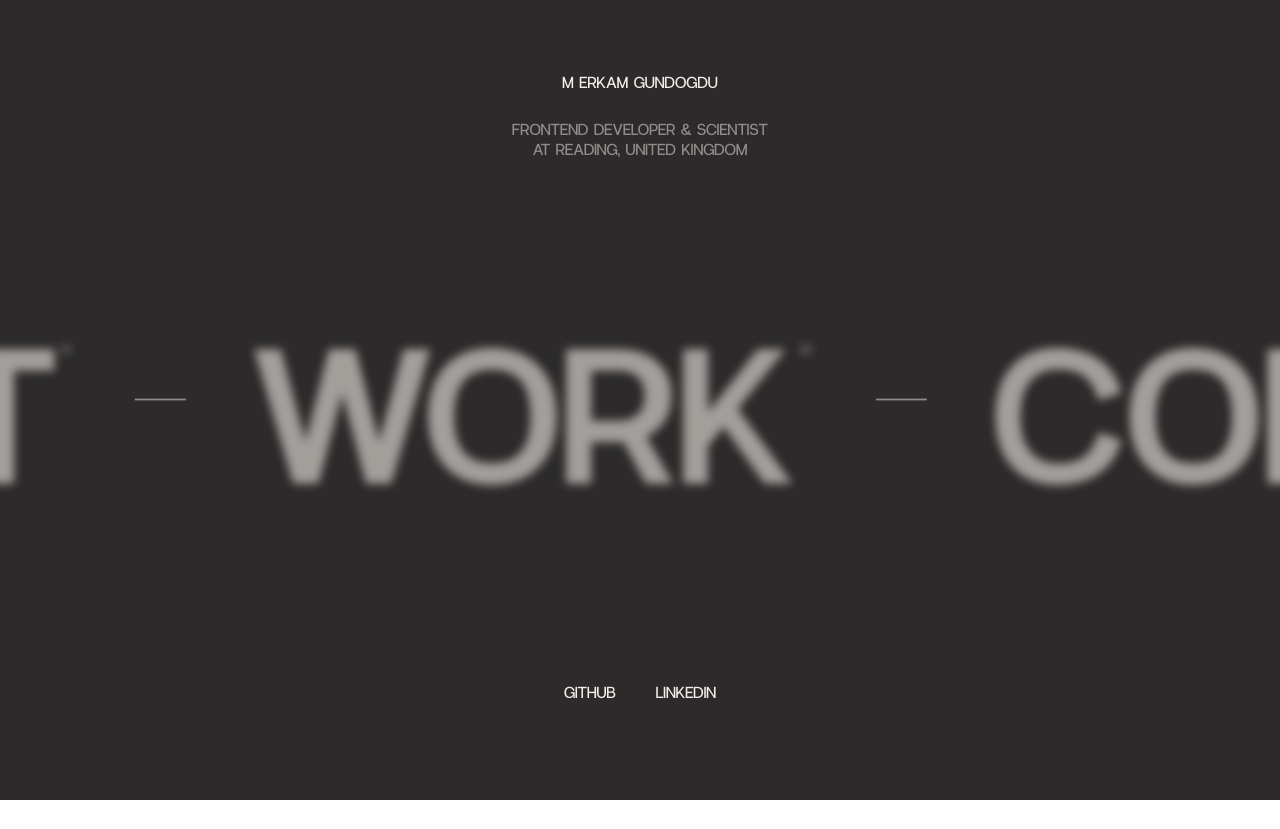
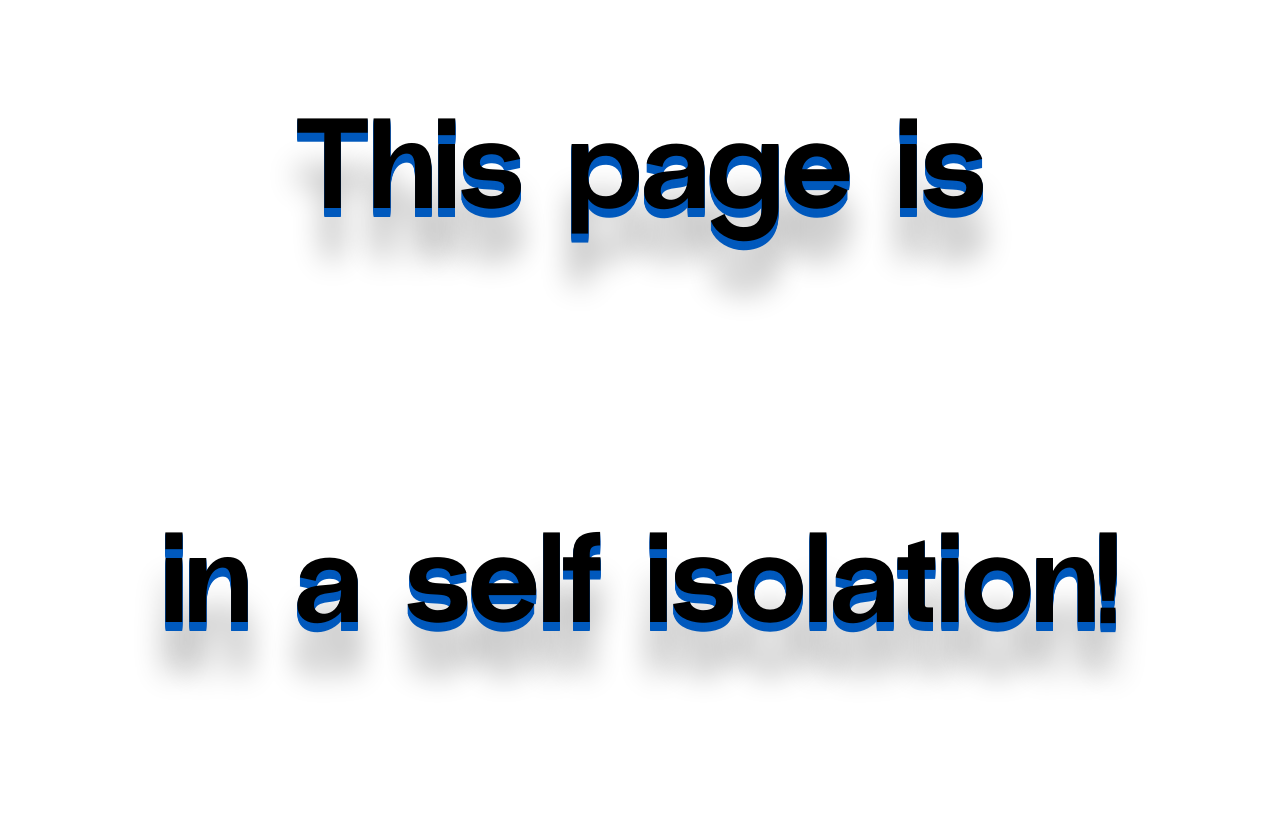
Before and after one commit to mgunsd/Portfolio, a React (Create React App) app: page /not-found in a window 1280 px wide. Before the commit the page ends 800 px from the top, so only its background shows below. Built offline with nearby package versions, Linux system fonts and the light colour scheme.

Commit message:
React Router added

```diff
--- a/src/components/e-emel/Emel.js
+++ b/src/components/e-emel/Emel.js
@@ -1,5 +1,5 @@
 import React from 'react';
-import { GridCenter, Brand, Body, Logo } from 'components/a-commons';
+import { GridCenter, Brand, Body, Logo } from 'pages/About/node_modules/components/a-commons';
 
 export const Emel = () => {
   return (
--- /dev/null
+++ b/src/pages/About.js
@@ -0,0 +1,10 @@
+import React from 'react';
+import { Window } from 'components/a-commons';
+
+export const About = () => {
+  return (
+    <Window>
+      About
+    </Window >
+  )
+}
--- /dev/null
+++ b/src/pages/Contact.js
@@ -0,0 +1,10 @@
+import React from 'react';
+import { Window } from 'components/a-commons';
+
+export const Contact = () => {
+  return (
+    <Window>
+      Contact
+    </Window >
+  )
+}
--- a/src/pages/Home/index.js
+++ /dev/null
@@ -1 +0,0 @@
-export * from './Home';
--- /dev/null
+++ b/src/pages/NotFound404.js
@@ -0,0 +1,44 @@
+import React from 'react';
+import styled, { keyframes } from 'styled-components';
+import { Color, Font } from 'utils';
+
+const rotate = keyframes`
+  0% {
+    transform: translateY(0);
+    transform-origin: 50% 50%;
+    text-shadow: none;
+  }
+  100% {
+    transform: translateY(-50px);
+    transform-origin: 50% 50%;
+    text-shadow: 0 1px 0 #0059BD, 0 2px 0 #0059BD, 0 3px 0 #0059BD, 0 4px 0 #0059BD, 0 5px 0 #0059BD, 0 6px 0 #0059BD, 0 7px 0 #0059BD, 0 8px 0 #0059BD, 0 9px 0 #0059BD, 0 50px 30px rgba(0, 0, 0, 0.3);
+  }
+`;
+
+const Base = styled.div`
+  display:flex;
+  flex-direction: column;
+  justify-content: center;
+  align-items:center;
+  min-height:100vh;
+`;
+
+const Fof = styled.h1`
+  font: normal bold 10vw/19vw ${Font('title')};
+  letter-spacing: -0.47px;
+  color: ${Color('text-primary-color')};
+  animation: ${rotate} 1s cubic-bezier(0.250, 0.460, 0.450, 0.940) both;
+`;
+
+export const NotFound404 = () => {
+  return (
+    <Base>
+      <Fof>
+        This page is
+      </Fof>
+      <Fof>
+        in a self isolation!
+      </Fof>
+    </Base>
+  )
+}
--- /dev/null
+++ b/src/pages/Work.js
@@ -0,0 +1,10 @@
+import React from 'react';
+import { Window } from 'components/a-commons';
+
+export const Work = () => {
+  return (
+    <Window>
+      Work
+    </Window >
+  )
+}
--- a/src/pages/index.js
+++ b/src/pages/index.js
@@ -1 +1,5 @@
 export * from './Home';
+export * from './About';
+export * from './Contact';
+export * from './Work';
+export * from './NotFound404';
--- /dev/null
+++ b/src/routes/index.js
@@ -0,0 +1,2 @@
+export * from './routes';
+export * from './routesHelpers';
--- /dev/null
+++ b/src/routes/routes.js
@@ -0,0 +1,56 @@
+import React from 'react';
+import { Redirect } from 'react-router-dom';
+import {
+  Home,
+  About,
+  Contact,
+  Work,
+  NotFound404,
+} from 'pages';
+
+export const Routes = [
+  {
+    path: '/',
+    key: 'root',
+    exact: true,
+    component: Home,
+  },
+  {
+    path: '/home',
+    key: 'home',
+    exact: true,
+    component: () => <Redirect to={'/'} />
+  },
+  {
+    path: '/about',
+    key: 'about',
+    exact: true,
+    component: About,
+  },
+  {
+    path: '/work',
+    key: 'work',
+    exact: true,
+    component: Work,
+  },
+  {
+    path: '/contact',
+    key: 'contact',
+    exact: true,
+    component: Contact
+  },
+  {
+    path: '/not-found',
+    key: 'not-found',
+    exact: true,
+    component: NotFound404,
+  },
+  /// nested Routes
+  // {
+  //   path: '/blog',
+  //   key: 'blog-index',
+  //   component: Blog,
+  // },
+
+  /// Protected
+];
--- /dev/null
+++ b/src/routes/routesHelpers.js
@@ -0,0 +1,33 @@
+import React from 'react';
+import { Route, Redirect, Switch } from 'react-router-dom';
+
+const RouteWithSubRoutes = (route) => {
+  return (
+    <Route
+      path={route.path}
+      exact={route.exact}
+      render={props => <route.component {...props} routes={route.routes} />}
+    />
+  );
+}
+
+export const RenderRoutes = ({ routes }) => {
+  return (
+    <Switch>
+      {routes.map((route, i) => {
+        return <RouteWithSubRoutes key={route.key} {...route} />
+      })}
+      <Redirect to={'/not-found'} />
+    </Switch>
+  );
+};
+
+// export const ProtectedRoute = props => {
+//   if (!localStorage.getItem('user')) {
+//     alert('You need to log in to access app routes');
+//     return <Redirect to={'/onboarding/login-test'} />;
+//   }
+//   return (
+//     <RenderRoutes {...props} />
+//   )
+// };
--- a/src/µ-app/App.js
+++ b/src/µ-app/App.js
@@ -1,8 +1,14 @@
 import React from 'react';
+import { BrowserRouter as Router } from 'react-router-dom';
 import 'styles/m-normalize.css';
 import Theme from 'styles/themes';
-import { Home } from 'pages/Home';
+import { Routes, RenderRoutes } from 'routes';
 
-const App = () => <Theme><Home /></Theme >
+const App = () =>
+  <Theme>
+    <Router>
+      <RenderRoutes routes={Routes} />
+    </Router>
+  </Theme >
 
 export default App;
```
Also changed, not shown: src/pages/Home.js (renamed from src/pages/Home/Home.js), 1 other file (tests, documents, lock files or other folders).
